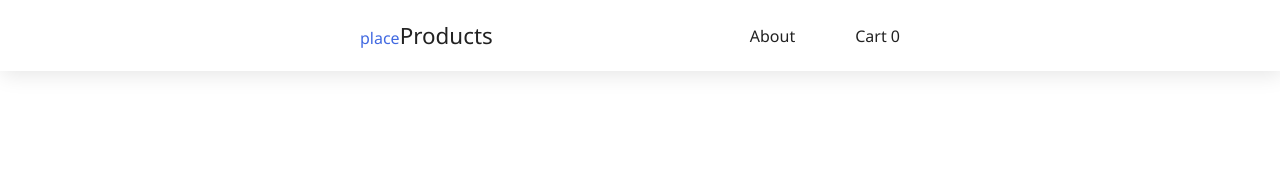
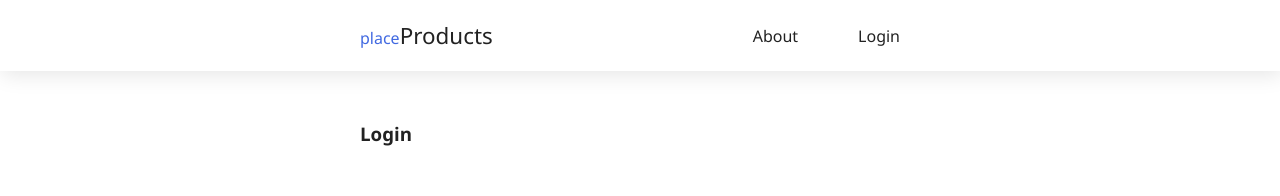
Before and after one commit to gabrielprmartins/placeProducts, a React (Create React App) app: page /login in a window 1280 px wide. Shown: the top 196 px of the page. Built offline with nearby package versions, Linux system fonts and the light colour scheme.

Commit message:
Login Login added

```diff
--- a/src/App.js
+++ b/src/App.js
@@ -6,6 +6,7 @@ import Header from "./Components/Header";
 import Products from "./Components/Products";
 import Product from "./Components/Product";
 import About from "./Components/About";
+import Login from "./Components/Login/Login";
 import Cart from "./Components/Cart";
 
 const App = () => {
@@ -18,6 +19,7 @@ const App = () => {
             <Route path="/" element={<Products />} />
             <Route path="product/:id" element={<Product />} />
             <Route path="about" element={<About />} />
+            <Route path="login/*" element={<Login />} />
             <Route path="cart" element={<Cart />} />
           </Routes>
         </div>
--- /dev/null
+++ b/src/Components/Forms/FormLogin.js
@@ -0,0 +1,11 @@
+import React from "react";
+
+const FormLogin = () => {
+  return (
+    <section>
+      <h1>Login</h1>
+    </section>
+  );
+};
+
+export default FormLogin;
--- /dev/null
+++ b/src/Components/Forms/FormRegister.js
@@ -0,0 +1,7 @@
+import React from "react";
+
+const FormRegister = () => {
+  return <h1>Register</h1>;
+};
+
+export default FormRegister;
--- a/src/Components/Header.js
+++ b/src/Components/Header.js
@@ -5,6 +5,8 @@ import { CartContext } from "../Context/CartContext";
 
 const Header = () => {
   const { cart } = React.useContext(CartContext);
+
+  // Cart {cart.length}
 
   return (
     <header className={styles.header}>
@@ -18,7 +20,7 @@ const Header = () => {
               <NavLink to="about">About</NavLink>
             </li>
             <li>
-              <NavLink to="cart">Cart {cart.length}</NavLink>
+              <NavLink to="login">Login</NavLink>
             </li>
           </ul>
         </nav>
--- /dev/null
+++ b/src/Components/Login/Login.js
@@ -0,0 +1,17 @@
+import React from "react";
+import { Routes, Route } from "react-router-dom";
+import FormLogin from "../Forms/FormLogin";
+import FormRegister from "../Forms/FormRegister";
+
+const Login = () => {
+  return (
+    <section>
+      <Routes>
+        <Route path="/" element={<FormLogin />} />
+        <Route path="register" element={<FormRegister />} />
+      </Routes>
+    </section>
+  );
+};
+
+export default Login;
```
